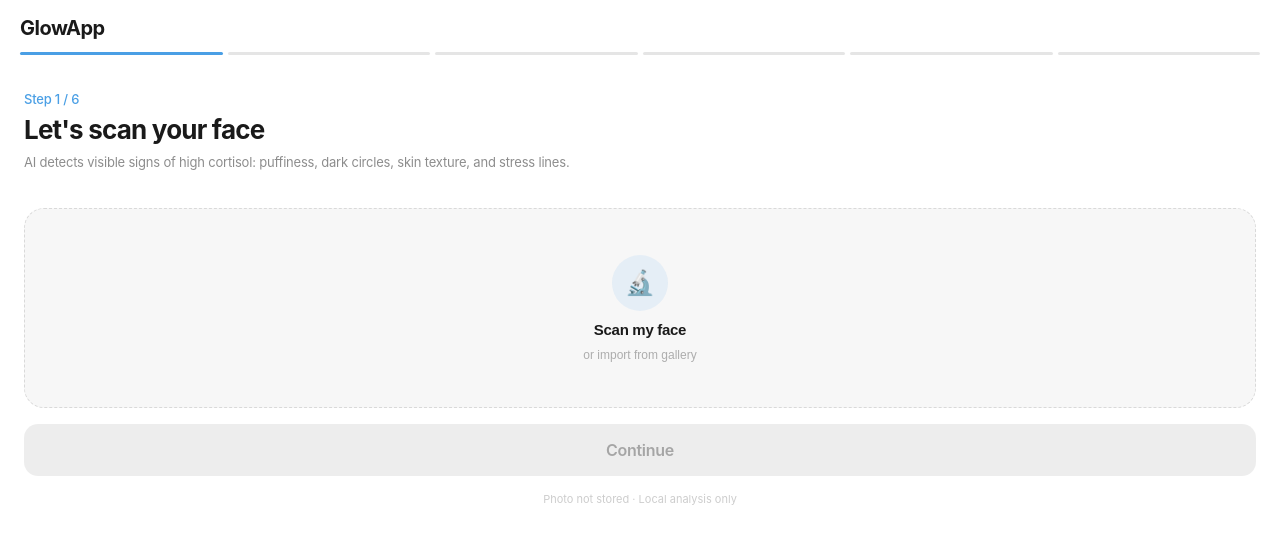
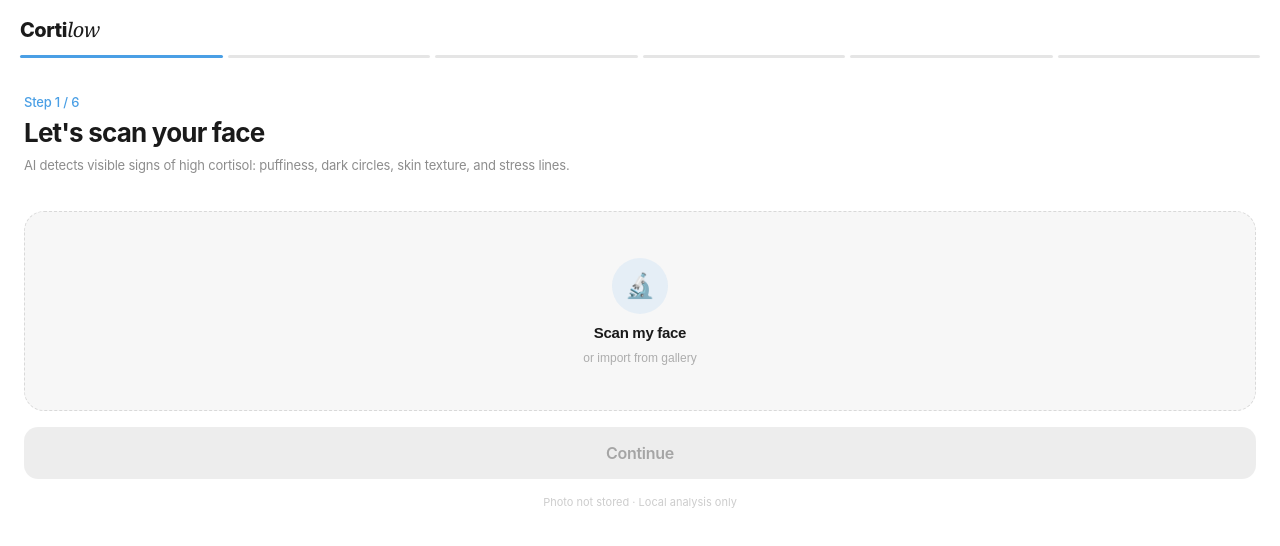
Before and after one commit to keyzersoze870/glowup-mvp, a Next.js app: page /onboarding in a window 1280 px wide. Shown: the top 546 px of the page. Built offline with nearby package versions, Linux system fonts and the light colour scheme; a web font is replaced by a local one.

Commit message:
rename to Cortilow

```diff
--- a/src/app/dashboard/page.tsx
+++ b/src/app/dashboard/page.tsx
@@ -192,7 +192,7 @@ export default function Dashboard(){
   return(
     <main style={{minHeight:'100svh',background:'#FFFFFF',fontFamily:sf,display:'flex',flexDirection:'column'}}>
       <nav style={{flexShrink:0,padding:'56px 20px 12px',display:'flex',justifyContent:'space-between',alignItems:'center'}}>
-        <span style={{fontSize:20,fontWeight:700,color:'#1A1A1A',letterSpacing:-0.5}}>GlowApp</span>
+        <span style={{fontSize:20,color:'#1A1A1A'}}><span style={{fontWeight:800,letterSpacing:-0.5}}>Corti</span><span style={{fontWeight:300,fontStyle:'italic',fontFamily:'Georgia,serif',letterSpacing:-0.3}}>low</span></span>
         <button onClick={()=>router.push('/share')} style={{background:'rgba(144,213,255,0.15)',border:'0.5px solid rgba(144,213,255,0.3)',borderRadius:20,padding:'6px 12px',color:RED,fontSize:12,fontWeight:600,cursor:'pointer',fontFamily:sf}}>⬆ Share</button>
       </nav>
       <div style={{flexShrink:0,display:'flex',flexDirection:'column',alignItems:'center',padding:'4px 20px 12px'}}>
--- a/src/app/layout.tsx
+++ b/src/app/layout.tsx
@@ -2,20 +2,20 @@ import type { Metadata, Viewport } from 'next'
 import './globals.css'
 
 export const metadata: Metadata = {
-  title: 'GlowApp — Ton Glow Up Score',
+  title: 'Cortilow — Your Cortisol Score',
   description: 'Ton Glow Up Score personnalisé. Corps, peau, mindset.',
   manifest: '/manifest.json',
   appleWebApp: {
     capable: true,
     statusBarStyle: 'black-translucent',
-    title: 'GlowApp',
+    title: 'Cortilow',
   },
   icons: {
     icon: '/icon-192.png',
     apple: '/icon-192.png',
   },
   openGraph: {
-    title: 'GlowApp',
+    title: 'Cortilow',
     description: 'Ton score de transformation holistique',
   }
 }
--- a/src/app/login/page.tsx
+++ b/src/app/login/page.tsx
@@ -46,7 +46,7 @@ export default function LoginPage() {
 
         {/* Logo */}
         <div style={{ textAlign:'center', marginBottom:40 }}>
-          <h1 style={{ fontSize:28, fontWeight:700, color:'#1A1A1A', letterSpacing:-0.8, marginBottom:8 }}>GlowApp</h1>
+          <h1 style={{ fontSize:28, color:'#1A1A1A', letterSpacing:-0.8, marginBottom:8 }}><span style={{fontWeight:800}}>Corti</span><span style={{fontWeight:300,fontStyle:'italic',fontFamily:'Georgia,serif'}}>low</span></h1>
           <p style={{ fontSize:14, color:'rgba(0,0,0,0.45)', letterSpacing:-0.2 }}>
             Sign in to track your progress
           </p>
--- a/src/app/onboarding/page.tsx
+++ b/src/app/onboarding/page.tsx
@@ -85,7 +85,7 @@ export default function OnboardingPage() {
     <main style={{ height:'100svh', background:'#FFFFFF', fontFamily:sf, overflow:'hidden', display:'flex', flexDirection:'column' }}>
 
       <nav style={{ flexShrink:0, padding:'16px 20px 12px', display:'flex', justifyContent:'space-between', alignItems:'center', position:'sticky', top:0, zIndex:10, background:'#FFFFFF' }}>
-        <span style={{ fontSize:20, fontWeight:700, color:'#1A1A1A', letterSpacing:-0.5 }}>GlowApp</span>
+        <span style={{ fontSize:20, color:'#1A1A1A' }}><span style={{fontWeight:800,letterSpacing:-0.5}}>Corti</span><span style={{fontWeight:300,fontStyle:'italic',fontFamily:'Georgia,serif',letterSpacing:-0.3}}>low</span></span>
         {step > 0 && <button onClick={back} style={{ background:'none', border:'none', color:'rgba(0,0,0,0.55)', fontSize:14, cursor:'pointer', fontFamily:sf }}>← Back</button>}
       </nav>
 
--- a/src/app/page.tsx
+++ b/src/app/page.tsx
@@ -105,7 +105,7 @@ export default function LandingPage() {
 
       {/* NAV */}
       <nav style={{ flexShrink: 0, padding: '56px 20px 12px', display: 'flex', justifyContent: 'space-between', alignItems: 'center' }}>
-        <span style={{ fontSize: 20, fontWeight: 700, color: '#1A1A1A', letterSpacing: -0.5 }}>GlowApp</span>
+        <span style={{ fontSize: 20, color: '#1A1A1A' }}><span style={{fontWeight:800,letterSpacing:-0.5}}>Corti</span><span style={{fontWeight:300,fontStyle:'italic',fontFamily:'Georgia,serif',letterSpacing:-0.3}}>low</span></span>
         <Link href="/onboarding" style={{ background: ACCENT, color: '#fff', border: 'none', borderRadius: 20, padding: '7px 16px', fontSize: 12, fontWeight: 600, textDecoration: 'none', letterSpacing: -0.2 }}>
           Start now
         </Link>
--- a/src/app/share/page.tsx
+++ b/src/app/share/page.tsx
@@ -57,11 +57,11 @@ export default function SharePage() {
       if (navigator.share) {
         await navigator.share({
           title: 'Mon Glow Up Score',
-          text: `J'ai obtenu ${score?.total}/100 sur GlowApp 🔥 Calcule le tien !`,
+          text: `J'ai obtenu ${score?.total}/100 sur Cortilow 🔥 Calcule le tien !`,
           url: 'https://glowup-mvp.vercel.app',
         })
       } else {
-        await navigator.clipboard.writeText(`J'ai obtenu ${score?.total}/100 sur GlowApp 🔥 Calcule le tien sur glowup-mvp.vercel.app`)
+        await navigator.clipboard.writeText(`J'ai obtenu ${score?.total}/100 sur Cortilow 🔥 Calcule le tien sur glowup-mvp.vercel.app`)
         setCopied(true)
         setTimeout(() => setCopied(false), 2000)
       }
@@ -110,7 +110,7 @@ export default function SharePage() {
               <p style={{ fontSize:20, fontWeight:700, color:'#1A1A1A', letterSpacing:-0.5 }}>{profile.prenom}</p>
             </div>
             <div style={{ background:'rgba(10,132,255,0.15)', border:'0.5px solid rgba(10,132,255,0.3)', borderRadius:20, padding:'4px 12px' }}>
-              <span style={{ fontSize:11, color:'#0A84FF', fontWeight:600, letterSpacing:0.3 }}>GlowApp</span>
+              <span style={{ fontSize:11, color:'#0A84FF', fontWeight:600, letterSpacing:0.3 }}>Cortilow</span>
             </div>
           </div>
 
@@ -181,7 +181,7 @@ export default function SharePage() {
       {/* INSTRUCTIONS */}
       <div style={{ width:'100%', maxWidth:360, marginTop:16, padding:'14px', background:'rgba(0,0,0,0.03)', border:'0.5px solid rgba(0,0,0,0.07)', borderRadius:16, textAlign:'center' }}>
         <p style={{ fontSize:12, color:'rgba(0,0,0,0.45)', lineHeight:1.5 }}>
-          📸 Fais un screenshot de ta carte et poste-la sur TikTok avec <span style={{ color:'#0A84FF' }}>#GlowApp</span>
+          📸 Fais un screenshot de ta carte et poste-la sur TikTok avec <span style={{ color:'#0A84FF' }}>#Cortilow</span>
         </p>
       </div>
 
```
Also changed, not shown: public/manifest.json.
